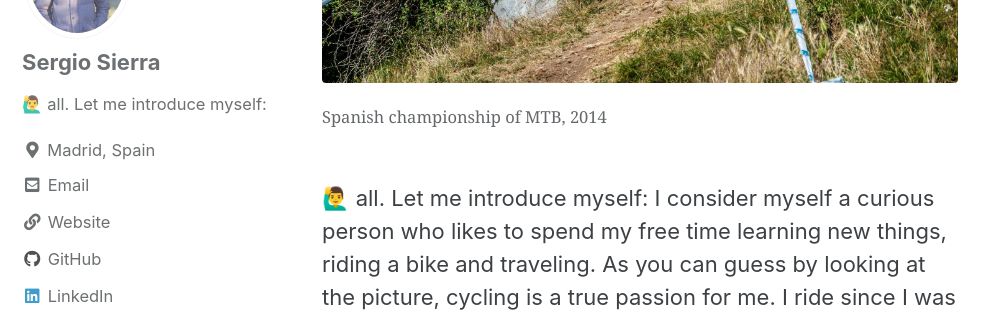
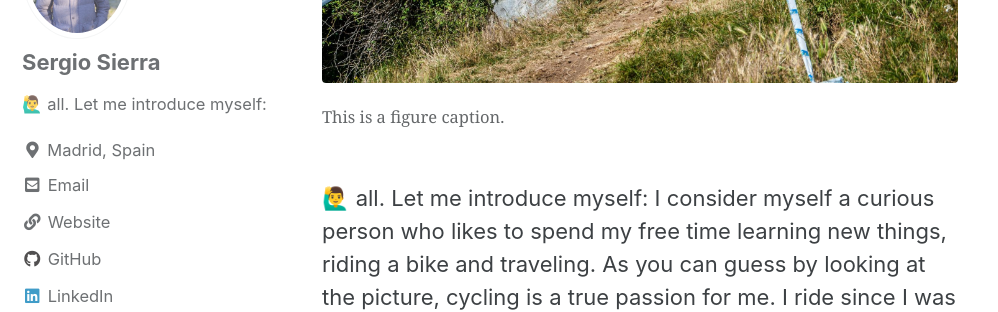
Before and after one commit to sesiga/sesiga.github.io, a Jekyll site: the page built from _pages/about.md, in a window 1280 px wide and 900 px high, scrolled down 436 px. Shown: the part 155-467 px from the top of the window, without its empty margins (0-998 px from the left). Built offline with Jekyll 4.4.1, drawn with Linux system fonts in a browser that asks for light colours; cached includes are drawn as plain includes.

Commit message:
update about.md

```diff
--- a/_pages/about.md
+++ b/_pages/about.md
@@ -8,7 +8,12 @@ permalink: /about/
 
 # Web under construction
 
-{% include figure image_path="/images/cto_mtb.jpg" alt="this is a placeholder image" caption="Spanish championship of MTB, 2014" %}
+<!-- {% include figure image_path="/images/cto_mtb.jpg" alt="this is a placeholder image" caption="Spanish championship of MTB, 2014" %} -->
+
+<figure>
+  <img src="/images/cto_mtb.jpg" alt="this is a placeholder image">
+  <figcaption>This is a figure caption.</figcaption>
+</figure>
 
 
 🙋‍♂ all. Let me introduce myself:
```
